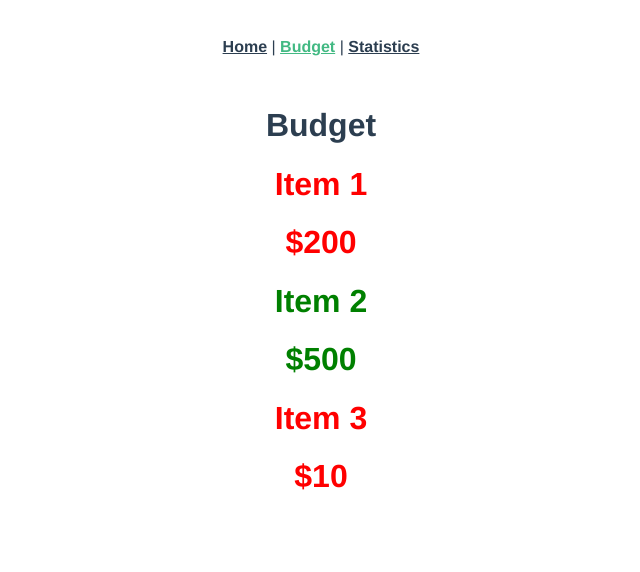
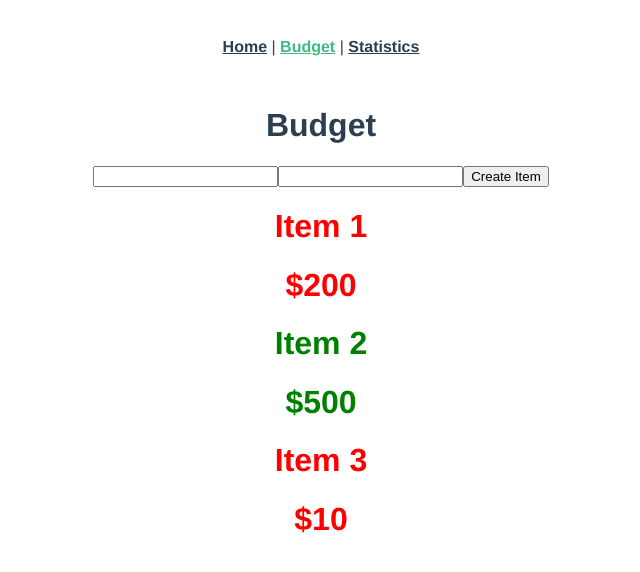
Before and after one commit to NoahBlack012/budgit, a Vue app in the folder budgit_frontend/: page /budget in a window 1280 px wide. Shown: the top 572 px of the page, without its empty margins (319-959 px from the left). Built offline with nearby package versions, Linux system fonts and the light colour scheme.

Commit message:
Added the additem feature

```diff
--- a/budgit_frontend/package.json
+++ b/budgit_frontend/package.json
@@ -10,6 +10,7 @@
   "dependencies": {
     "chart.js": "^2.9.3",
     "core-js": "^3.6.5",
+    "uuid": "^8.3.0",
     "vue": "^2.6.11",
     "vue-chartjs": "^3.5.1",
     "vue-router": "^3.4.3"
--- a/budgit_frontend/src/components/AddItem.vue
+++ b/budgit_frontend/src/components/AddItem.vue
@@ -0,0 +1,26 @@
+<template>
+    <form @submit.prevent="additem" autocomplete="off">
+        <input type="text" name="title" v-model="title">
+        <input type="number" name="value" v-model="value">
+        <input type="submit" value="Create Item">
+    </form>
+</template>
+
+<script>
+import { v4 as uuidv4 } from 'uuid'
+export default {
+    name: "AddItem",
+    methods: {
+        additem(){
+            const newitem = {
+                id: uuidv4(),
+                title: this.title,
+                value: this.value,
+                income: false
+            }
+            this.$emit('add-item', newitem);
+            this.title = '';
+        }
+    }
+}
+</script>
--- a/budgit_frontend/src/views/Budget.vue
+++ b/budgit_frontend/src/views/Budget.vue
@@ -2,6 +2,7 @@
   <div class="budget">
       <Nav />
       <h1>Budget</h1>
+      <AddItem v-on:add-item="additem" />
       <BudgetItems v-bind:items="items" />
   </div>
 </template>
@@ -10,11 +11,13 @@
 // @ is an alias to /src
 import Nav from "../components/Nav"
 import BudgetItems from "../components/BudgetItems"
+import AddItem from "../components/AddItem"
 export default {
   name: 'Budget',
   components: {
     Nav,
     BudgetItems,
+    AddItem,
   },
   data(){
     return{
@@ -39,6 +42,11 @@ export default {
         },
       ]
     }
+  },
+  methods: {
+    additem(newitem){
+      this.items = [...this.items, newitem];
+    }
   }
 }
 </script>
```
Also changed, not shown: 1 other file (tests, documents, lock files or other folders).
